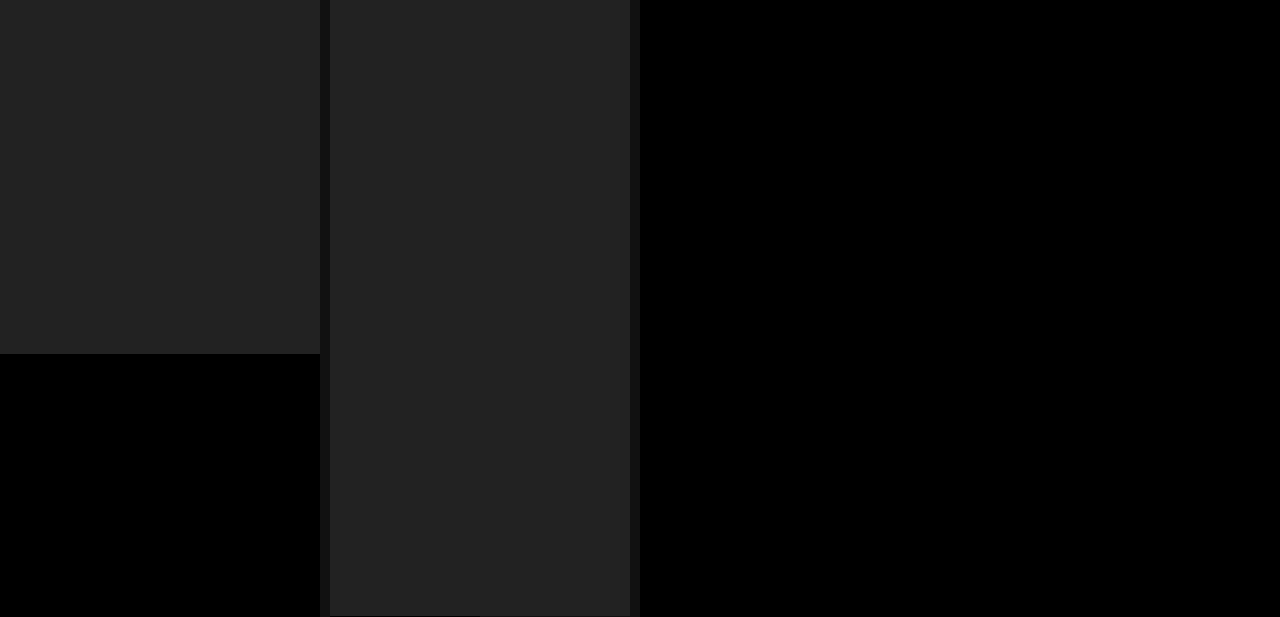
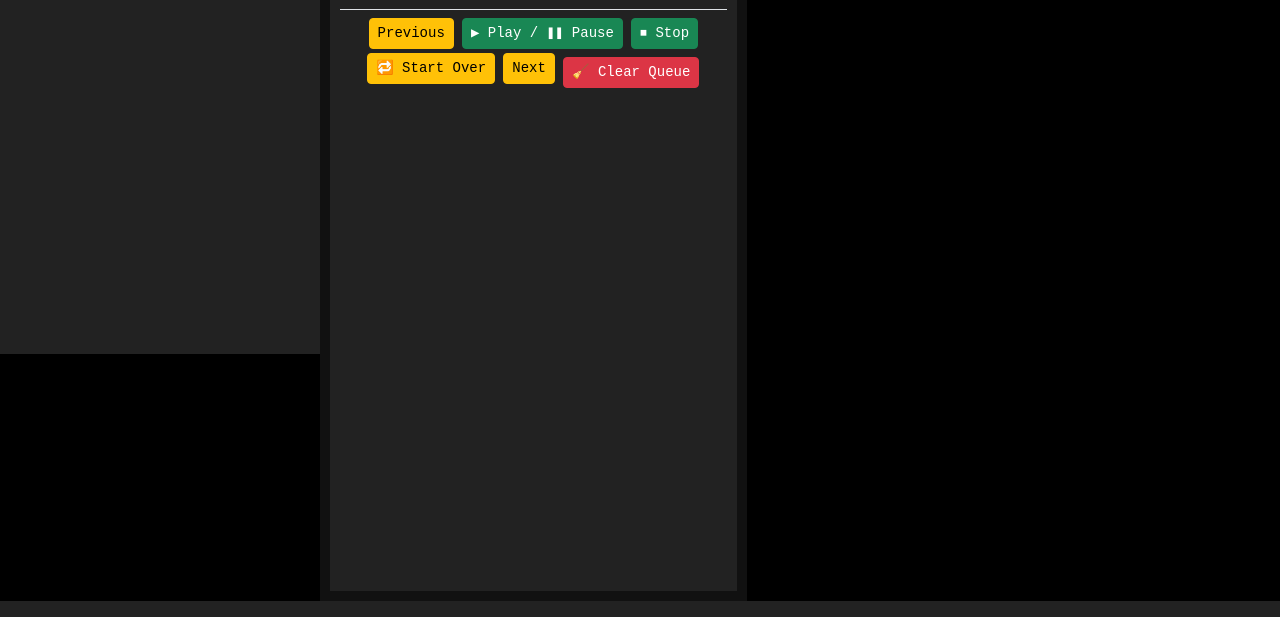
Before and after one commit to SieciaConsulting/SieciaUniversity, a Flask app: template templates/index.html in a window 1280 px wide. Shown: the part 446-1063 px from the top of the page. Run offline with Flask 3, Linux system fonts and the light colour scheme; the template is opened without the code that fills it, so the values that code supplies are empty.

Commit message:
Working layout

```diff
--- a/app.py
+++ b/app.py
@@ -44,6 +44,7 @@ def add_to_queue():
     filename = data.get("filename")
     session.setdefault("queue", [])
     session.setdefault("played", [])
+
     if filename not in session["queue"]:
         session["queue"].append(filename)
     if filename not in session["played"]:
@@ -82,5 +83,16 @@ def get_next_song():
         'sheet': url_for('static', filename=f"{genre}/{song_filename}.png")
     })
 
+@app.route('/clear_queue', methods=['POST'])
+def clear_queue():
+    global queue, available_songs, current_song
+    available_songs += queue
+    queue = []
+    current_song = None
+    return ('', 204)
+
+
+
+
 if __name__ == "__main__":
     app.run(debug=True)
--- a/templates/index.html
+++ b/templates/index.html
@@ -48,6 +48,14 @@
     border: 1px solid #444;
   }
 
+.player-buttons {
+  position: sticky;
+  bottom: 0;
+  background-color: #111; /* Match theme */
+  padding: 10px;
+}
+
+
   select.form-select {
     background-color: #333;
     color: #fff;
@@ -78,7 +86,7 @@
            </select>
         </form>
 
-      <h6>Songs in "{{ genre }}"</h6>
+<!--      <h6>Songs in "{{ genre }}"</h6>-->
       <ul class="list-unstyled">
         {% for song in songs %}
         {% set name = song.rsplit('.', 1)[0] %}
@@ -91,23 +99,17 @@
       </ul>
     </div>
 <!-- Column 2: Video and Queue -->
-    <div class="col-3 video-section">
+    <div class="col-4 video-section">
 <!-- ##### VIDEO SCREEN #### -->
       <video id="video-player" controls width="100%">
         <source id="video-source" src="" type="video/mp4">
            Your browser does not support the video tag.
       </video>
 
- <!-- #### PLAYER BUTTONS #### -->
-       <div class="mt-3 text-center">
-            <button class="btn btn-success btn-sm" onclick="playSong('{{ genre }}', '{{ current_song[:-4] if current_song }}')">▶ Play / ❚❚ Pause</button>
-            <button class="btn btn-success btn-sm" onclick="stopPlayback()">⏹ Stop</button>
-            <button class="btn btn-warning btn-sm" onclick="restartVideo()">🔁 Start Over</button>
-       </div>
-
 <!-- #### QUEUE #### -->
        <div class="queue mt-3">
-         <h6>Queue</h6>
+         <!--<h6>Queue</h6>-->
+        <div class="queue overflow-auto" style="flex-grow: 1; max-height: 200px;">
          <ul class="list-unstyled">
            {% for q in queue %}
              <li class="text-white song-link" style="font-size: 0.85rem;" onclick='removeFromQueue({{ q|tojson }})'>
@@ -115,10 +117,22 @@
              </li>
            {% endfor %}
          </ul>
+        </div>
+<!--      -->
+
+ <!-- #### PLAYER BUTTONS #### -->
+       <div class="mt-2 text-center border-top pt-2">
+           <button class="btn btn-warning btn-sm" onclick="PreviousVideo()">Previous</button>
+            <button class="btn btn-success btn-sm" onclick="playSong('{{ genre }}', '{{ current_song[:-4] if current_song }}')">▶ Play / ❚❚ Pause</button>
+            <button class="btn btn-success btn-sm" onclick="stopPlayback()">⏹ Stop</button>
+            <button class="btn btn-warning btn-sm" onclick="restartVideo()">🔁 Start Over</button>
+           <button class="btn btn-warning btn-sm" onclick="nextVideo()">Next</button>
+           <button class="btn btn-danger btn-sm mt-2" onclick="clearQueue()">🧹 Clear Queue</button>
+        </div>
+       </div>
       </div>
-
-<!-- Columns 3 & 4: Song Sheet -->
-      <div class="col-6 sheet-section">
+<!-- Columns 3: Song Sheet -->
+      <div class="col-5 sheet-section">
         <h6>Song Sheet</h6>
         <img src="{{ url_for('static', filename='Chill/song.png') }}" id="sheet-display" alt="Song Sheet">
         <!-- For PDF embed: <embed src="/static/november_rain.pdf" type="application/pdf" width="100%" height="700px" />-->
@@ -130,6 +144,27 @@
 document.addEventListener("DOMContentLoaded", function () {
   const player = document.querySelector("video");
   console.log("Script loaded");
+
+window.playSong = function (genre, filename) {
+    fetch("/get-next-song", {
+      method: "POST",
+      headers: { "Content-Type": "application/json" },
+      body: JSON.stringify({ genre: genre, filename: filename }),
+    })
+      .then((response) => response.json())
+      .then((data) => {
+        if (data.video && data.sheet) {
+          const video = document.getElementById("video-player");
+          const source = document.getElementById("video-source");
+          source.src = data.video;
+          video.load(); // reload video source
+          video.play(); // optionally auto-play
+          document.getElementById("sheet-display").src = data.sheet;
+          console.log("playSong called with:", genre, filename);
+        }
+      });
+  };
+});
 
   window.togglePlayPause = function () {
     if (player.paused) {
@@ -148,6 +183,12 @@ document.addEventListener("DOMContentLoaded", function () {
     player.currentTime = 0;
     player.play();
   };
+
+  window.clearQueue = function clearQueue() {
+  fetch('/clear_queue', { method: 'POST' })
+    .then(() => location.reload());
+    console.log('Clearing Queue')
+}
 
   window.addToQueue = function (genre, filename) {
   console.log("Adding to queue:", genre, filename);
@@ -182,26 +223,10 @@ document.addEventListener("DOMContentLoaded", function () {
     console.log("removeFromQueue called with:", filename);
   };
 
-  window.playSong = function (genre, filename) {
-    fetch("/get-next-song", {
-      method: "POST",
-      headers: { "Content-Type": "application/json" },
-      body: JSON.stringify({ genre: genre, filename: filename }),
-    })
-      .then((response) => response.json())
-      .then((data) => {
-        if (data.video && data.sheet) {
-          const video = document.getElementById("video-player");
-          const source = document.getElementById("video-source");
-          source.src = data.video;
-          video.load(); // reload video source
-          video.play(); // optionally auto-play
-          document.getElementById("sheet-display").src = data.sheet;
-          console.log("playSong called with:", genre, filename);
-        }
-      });
-  };
-});
+
+
+
+
 </script>
 
 
```
